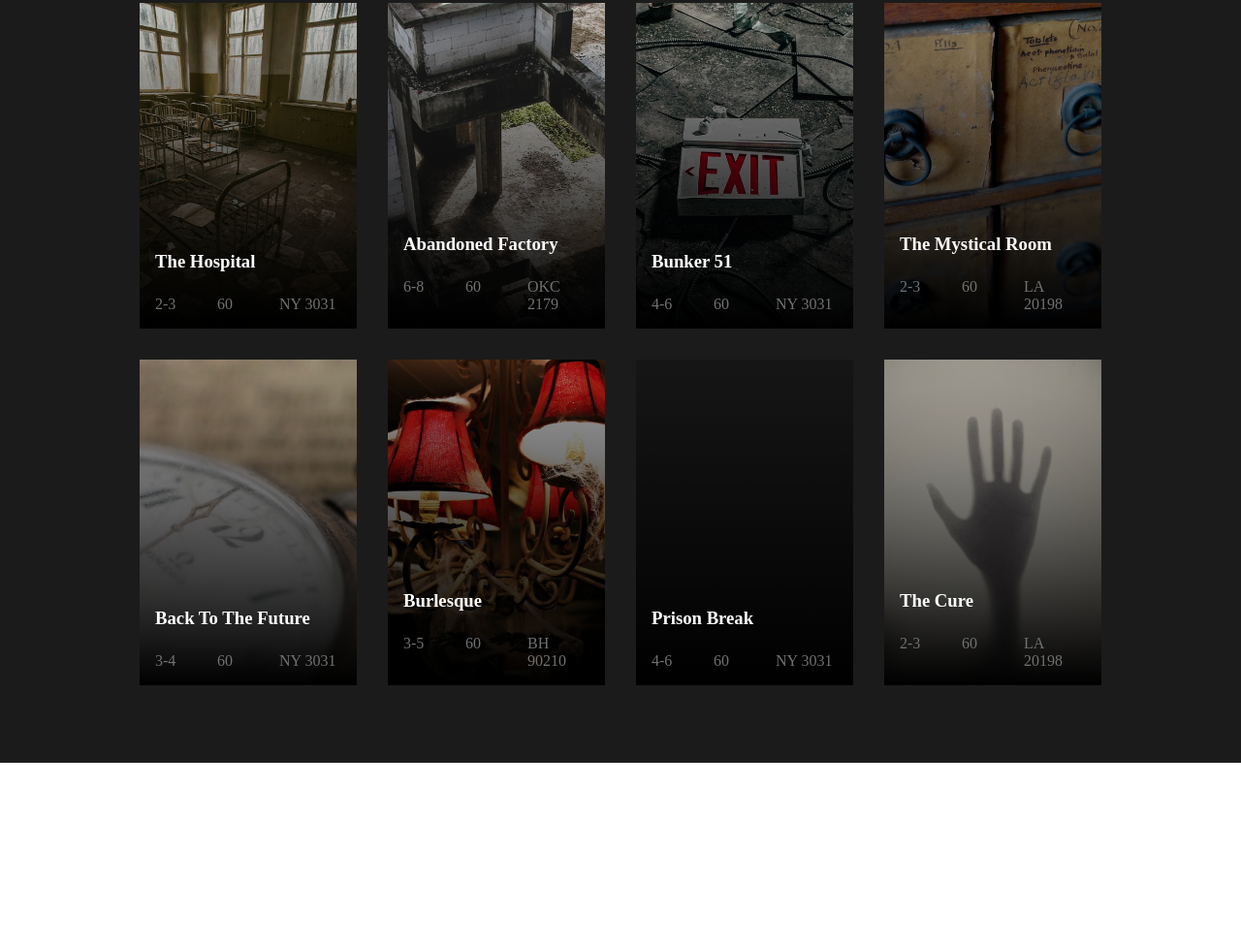
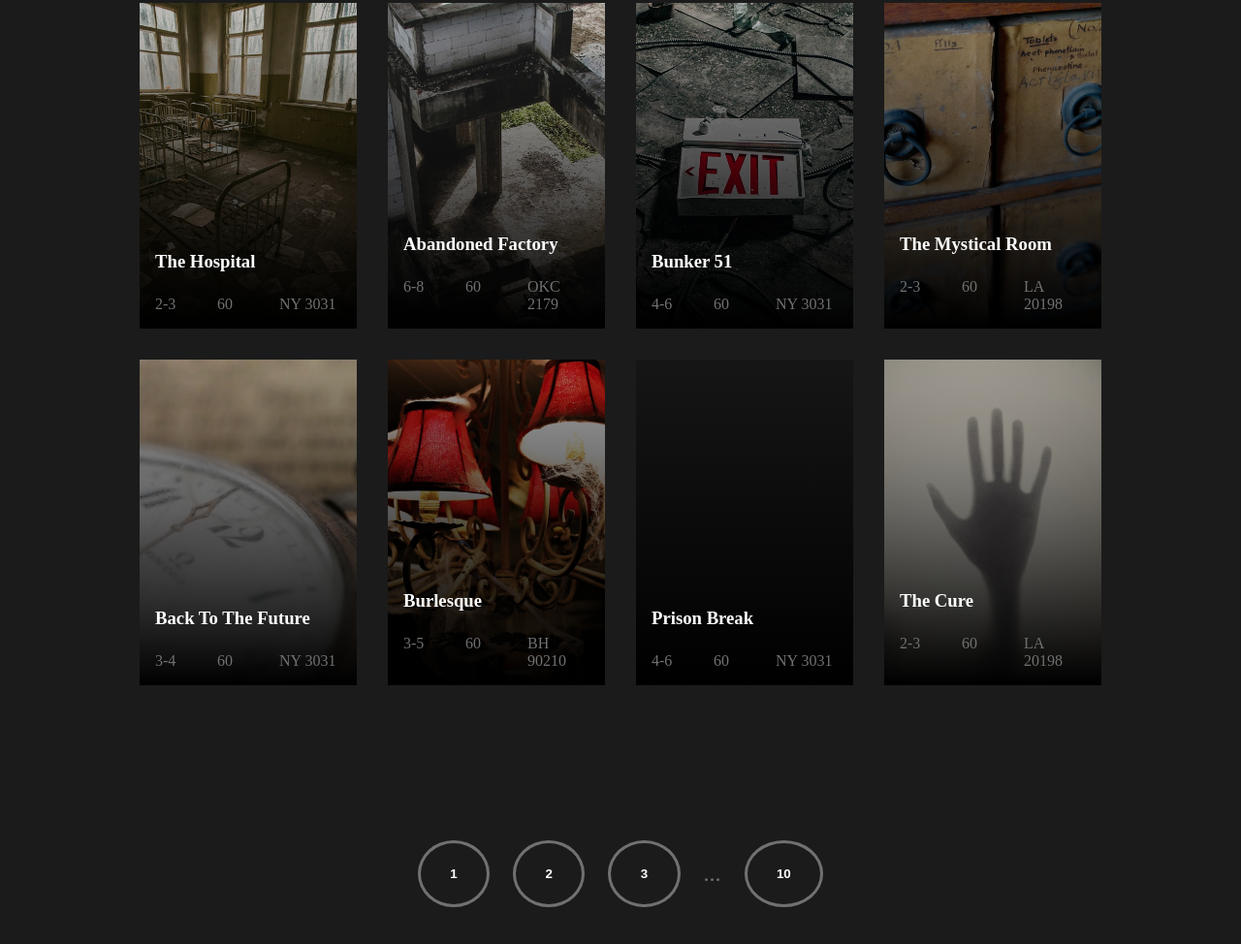
Before and after one commit to becodeorg/hamilton-8-escapium-rui-sarah-jerome, a plain HTML site: page rooms.html in a window 1280 px wide. Shown: the part 1187-2161 px from the top of the page at 97% size. Before the commit the page ends 1974 px from the top, so only its background shows below. Drawn offline with Linux system fonts and the light colour scheme.

Commit message:
Finished rooms bottom buttons

```diff
--- a/rooms.html
+++ b/rooms.html
@@ -123,13 +123,13 @@
             </div>
           </div>
         </article>
-        <!-- <article class="display-rooms-buttons">
+        <article class="display-rooms-buttons">
           <button>1</button>
           <button>2</button>
           <button>3</button>
-          <p>...</p>
+          <span>...</span>
           <button>10</button>
-        </article>  -->
+        </article>
       </section>
     </main>
   </body>
--- a/sass/layout/roomsPage.scss
+++ b/sass/layout/roomsPage.scss
@@ -111,6 +111,32 @@ main {
   display: flex;
 }
 
+.display-rooms-buttons {
+  width: auto;
+  display: flex;
+  justify-content: center;
+  align-items: center;
+  gap: 1.5rem;
+  span {
+    color: $global-font-color;
+    font-size: 1.5rem;
+  }
+  button {
+    font-weight: bold;
+    color: $white-background;
+    display: inline-block;
+    border-radius: 50%;
+    padding: 1.5rem 1.9rem;
+    background-color: $darkest-background;
+    border: 3px solid $global-font-color;
+    &:hover {
+      background-color: $red;
+      border: 3px solid transparent;
+      cursor: pointer;
+    }
+  }
+}
+
 @media (max-width: 1100px) {
   .display-rooms {
     width: 100%;
```
Also changed, not shown: style.css, 1 other file.
